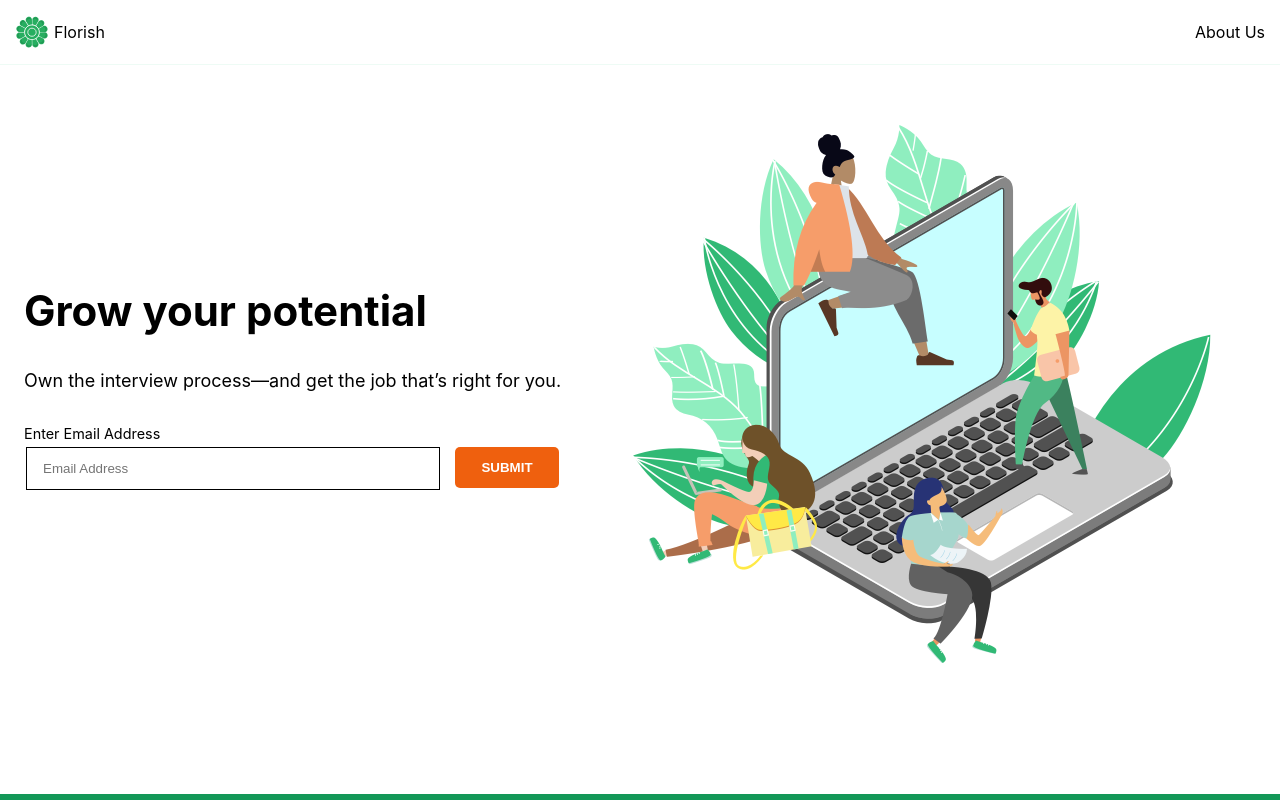
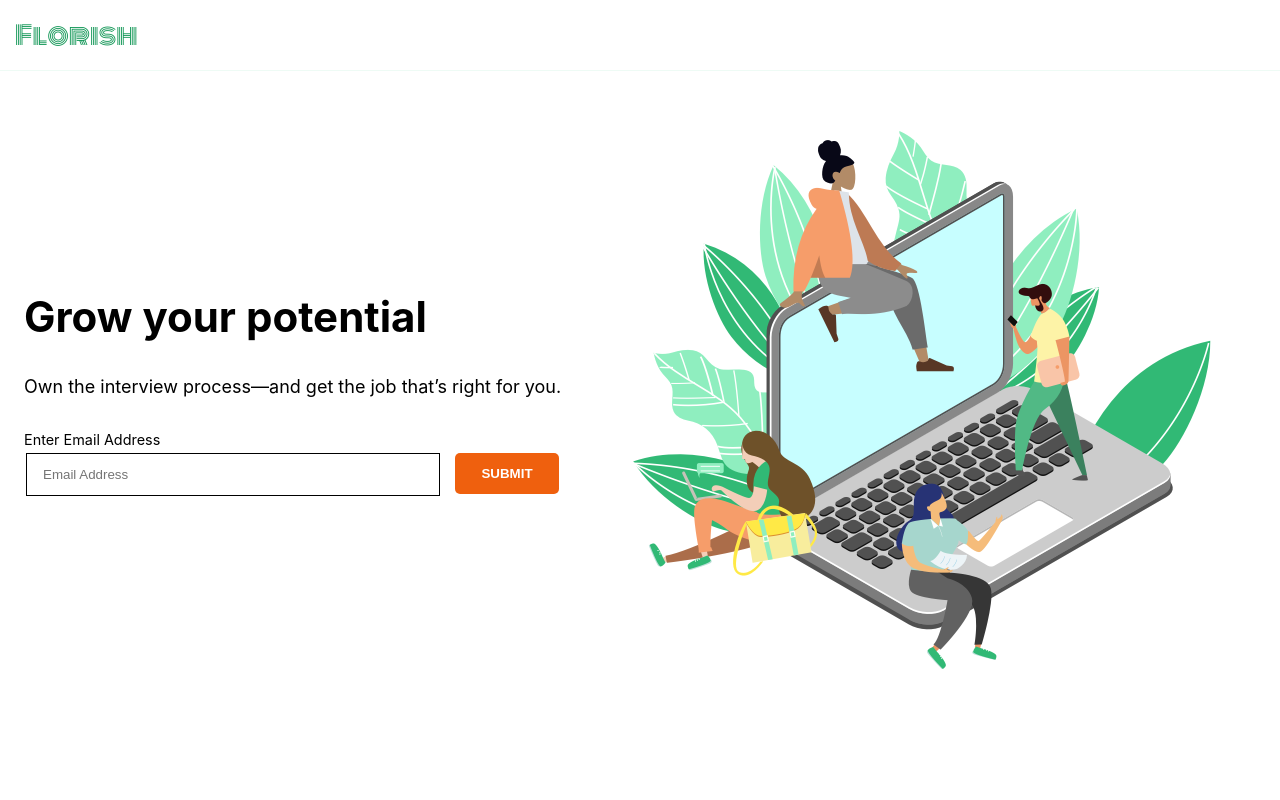
Before and after one commit to zeeberry/florish, a React (Create React App) app: page / in a window 1280 px wide. Shown: the top 800 px of the page. Built offline with nearby package versions, Linux system fonts and the light colour scheme.

Commit message:
updating logo

```diff
--- a/src/Header.js
+++ b/src/Header.js
@@ -1,5 +1,5 @@
 import React from 'react';
-import logo from './images/logo.svg';
+import theme from './Theme';
 import styled from 'styled-components';
 
 const HeaderWrapper = styled.header`
@@ -18,27 +18,19 @@ const Navigation = styled.nav`
 `;
 
 const Section = styled.div`
+  align-items: center;
+  color: ${theme.green.base};
   display: flex;
-  align-items: center;
+  font-family: 'Monoton', cursive;
+  font-size: 1.6em;
 `;
-
-const Logo = styled.img`
- height: 34px;
-  width: 34px;
-  margin-right: 5px;
-`;
-
 
 function Header() {
   return (
     <HeaderWrapper>
       <Navigation>
         <Section>
-          <Logo src={logo} alt='logo' />
           Florish
-        </Section>
-        <Section>
-          <div>About Us</div>
         </Section>
       </Navigation>
     </HeaderWrapper>
```
